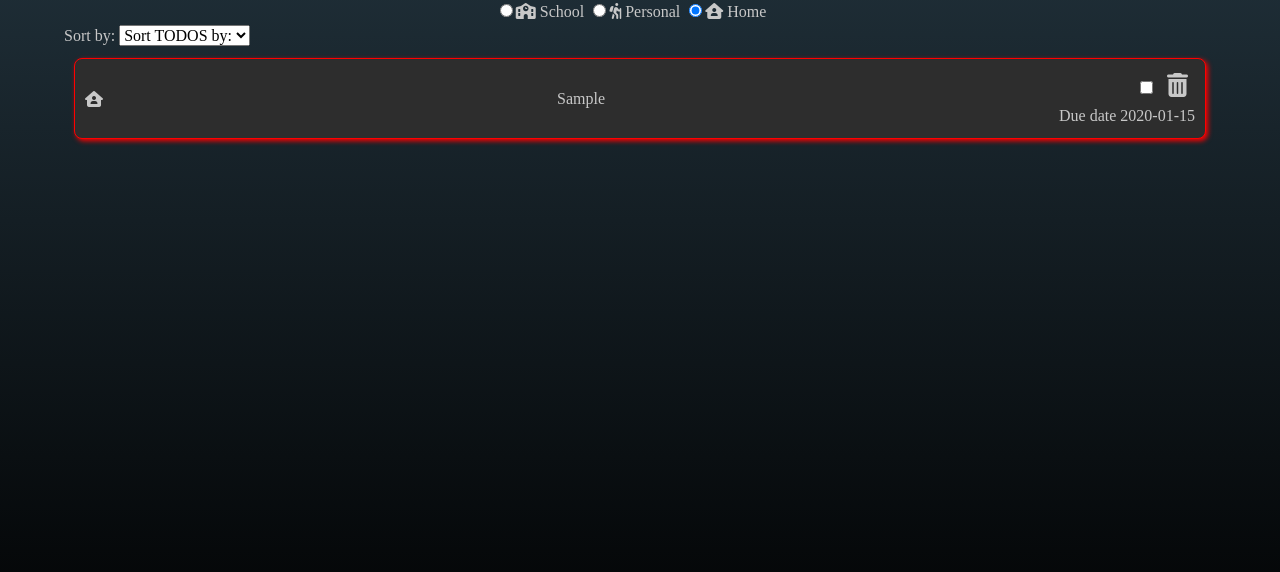
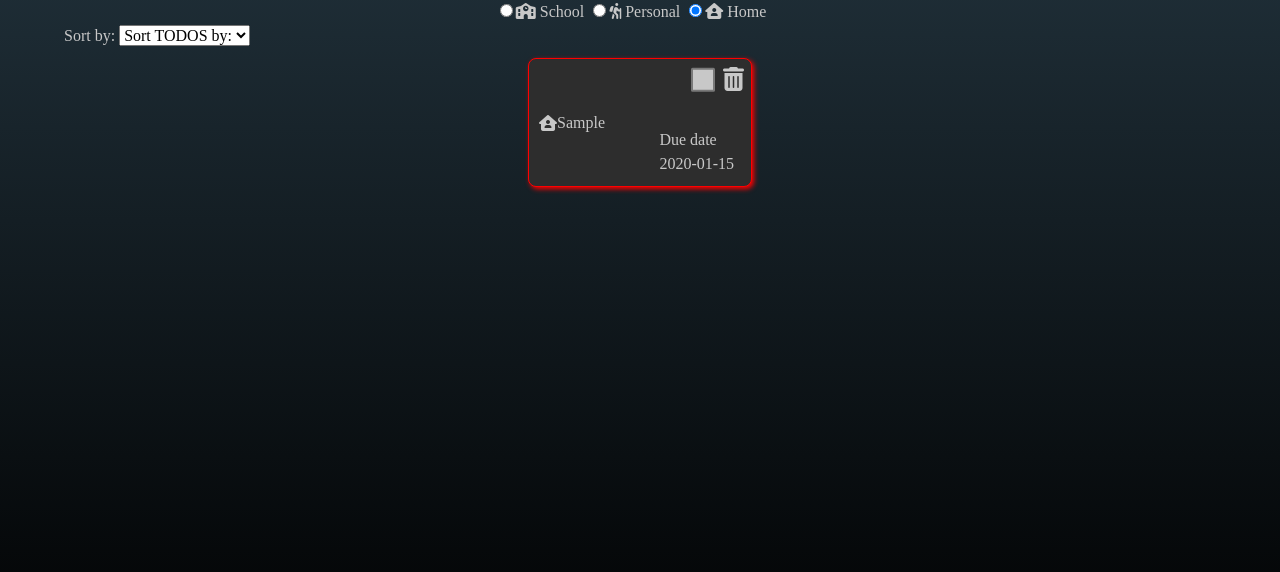
Before and after one commit to davidstalgren/school-project-javascript-todoapp, a website built with Vite: page index.html in a window 1280 px wide. Both pictures are taken after typing "Sample", "2020-01-15" into the empty fields and a click on the input "Add". Shown: the part 108-680 px from the top of the page. Built offline with nearby package versions, Linux system fonts and the light colour scheme.

Commit message:
/style Styling of app. Custom checkbox done

```diff
--- a/src/main.js
+++ b/src/main.js
@@ -34,7 +34,6 @@ const todoInputDueDate = document.querySelector('.todo-input-date');
 const todoItemsList = document.querySelector('.todo-items');
 let todoInputCategory = ''
 let todoItemsLi = document.querySelectorAll('.item');
-console.log(todoInputCategory.value)
 let todos = [];
 
 // eventlistener on form, call addtodo function
@@ -57,6 +56,7 @@ function addTodo(e) {
     } else {
       alert('Make sure to type a Todo and also choose a due date!');
     }
+    console.log(todoInputCategory.value)
 };
 
 //*****************************************************************************************
@@ -106,14 +106,19 @@ function renderTodos(todos) {
     };
 
       li.innerHTML = `
-        <i class="${item.category}"></i>${item.name}
-          <div class="icons-duedate">
-            <div>
-              <input class="checkbox" type="checkbox"  data-id="${item.id}" ${checked}>
-              <button class="delete-button" data-id="${item.id}"><i class="fa-solid fa-trash-can trashcan"></i></button>
-            </div>
-            <span>Due date ${item.dueDate}</span>
+        <div class="item-category">
+          <i class="${item.category}"></i>
+        </div>
+        <div class="todo-text">
+          ${item.name}
+        </div>
+        <div class="icons-duedate">
+          <div>
+            <input class="checkbox" type="checkbox"  data-id="${item.id}" ${checked}>
+            <button class="delete-button" data-id="${item.id}"><i class="fa-solid fa-trash-can trashcan"></i></button>
           </div>
+          <span class="due-date-text">Due date ${item.dueDate}</span>
+        </div>
       `;
     todoItemsList.append(li); // append the li element to the ul
   });
--- a/src/style/mobile/_mobile.scss
+++ b/src/style/mobile/_mobile.scss
@@ -42,6 +42,7 @@ ul {
 .todo-wrapper{
     display: flex;
     justify-content: center;
+    align-items: center;
     flex-direction: column;
     gap: 10px;
     width: 90vw;
@@ -49,6 +50,7 @@ ul {
 
 .item{
     display: flex;
+    max-width: 550px;
     justify-content: space-between;
     align-items: center;
     flex-wrap: wrap;
@@ -74,11 +76,27 @@ ul {
         background-color: #606060;
     }
 
+    .item-category{
+        display: flex;
+        flex-grow: 1;
+    }
+
+    .todo-text{
+        display: flex;
+        flex-wrap: wrap;
+        flex-grow: 5;
+        max-width: 35%;
+    }
+
+    .due-date-text{
+        max-width: 60%;
+    }
 
     .icons-duedate{
         display: flex;
         flex-direction: column;
         align-items: flex-end;
+        flex-grow: 0;
     }
 
     .delete-button{
@@ -89,12 +107,56 @@ ul {
         background-color: transparent;
     }
 
-    .checkbox,
     .trashcan{
         font-size: 1.5rem;
-
-        &.checked{
-            color: rgb(154 255 154);
-        }
+        position: relative;
+        left: 10px;
+        bottom: 30px;
     }
 }
+
+
+/*******************************************************************************
+This below is custom checkbox styling found on https://moderncss.dev/
+*******************************************************************************/
+
+.checkbox{
+    font-family: system-ui, sans-serif;
+    font-size: 2rem;
+    font-weight: bold;
+    line-height: 1.1;
+}
+
+input[type="checkbox"] {
+    -webkit-appearance: none;
+    appearance: none;
+    position: relative;
+    right: 15px;
+    background-color: rgb(200 200 200);
+    margin: 0;
+    font: inherit;
+    color: rgb(184 184 184);
+    width: 1.5rem;
+    height: 1.5rem;
+    border: 0.15em solid rgb(121 121 121);
+    border-radius: 0.1em;
+    transform: translateY(-0.075em);
+    display: grid;
+    place-content: center;
+  }
+
+  input[type="checkbox"]::before {
+    content: "";
+    position: relative;
+    width: 0.8rem;
+    height: 0.8rem;
+    transform: scale(0);
+    transition: 0.3s transform ease-in-out;
+    box-shadow: inset 1rem 1rem rgb(146 146 146);
+    transform-origin: bottom left;
+    clip-path: polygon(14% 44%, 0 65%, 50% 100%, 100% 16%, 80% 0%, 43% 62%);
+  }
+
+  input[type="checkbox"]:checked::before {
+    transform: scale(1);
+  }
```
Also changed, not shown: index.html (+0 -37 lines), todos.md (+2 -2 lines).
